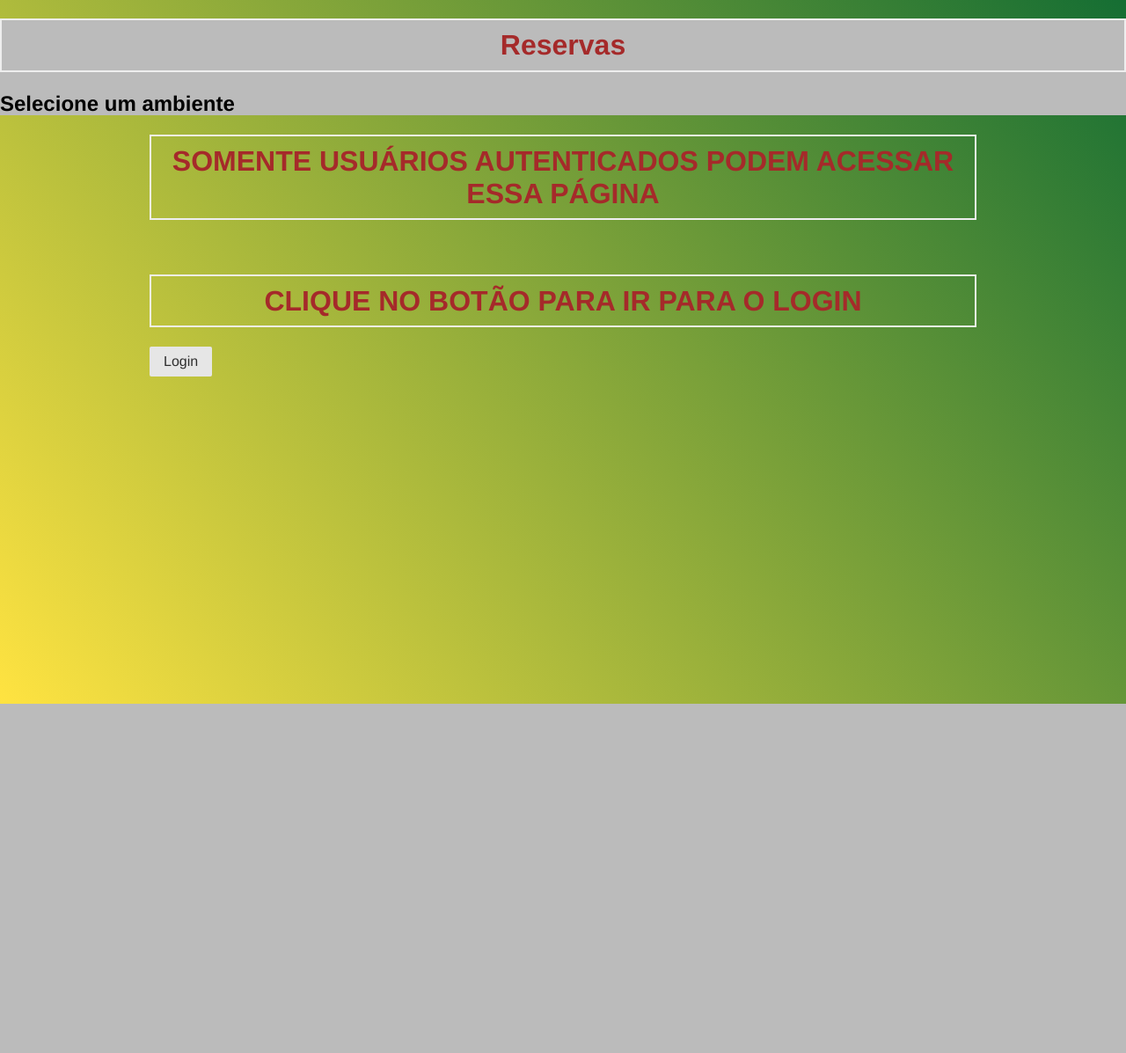
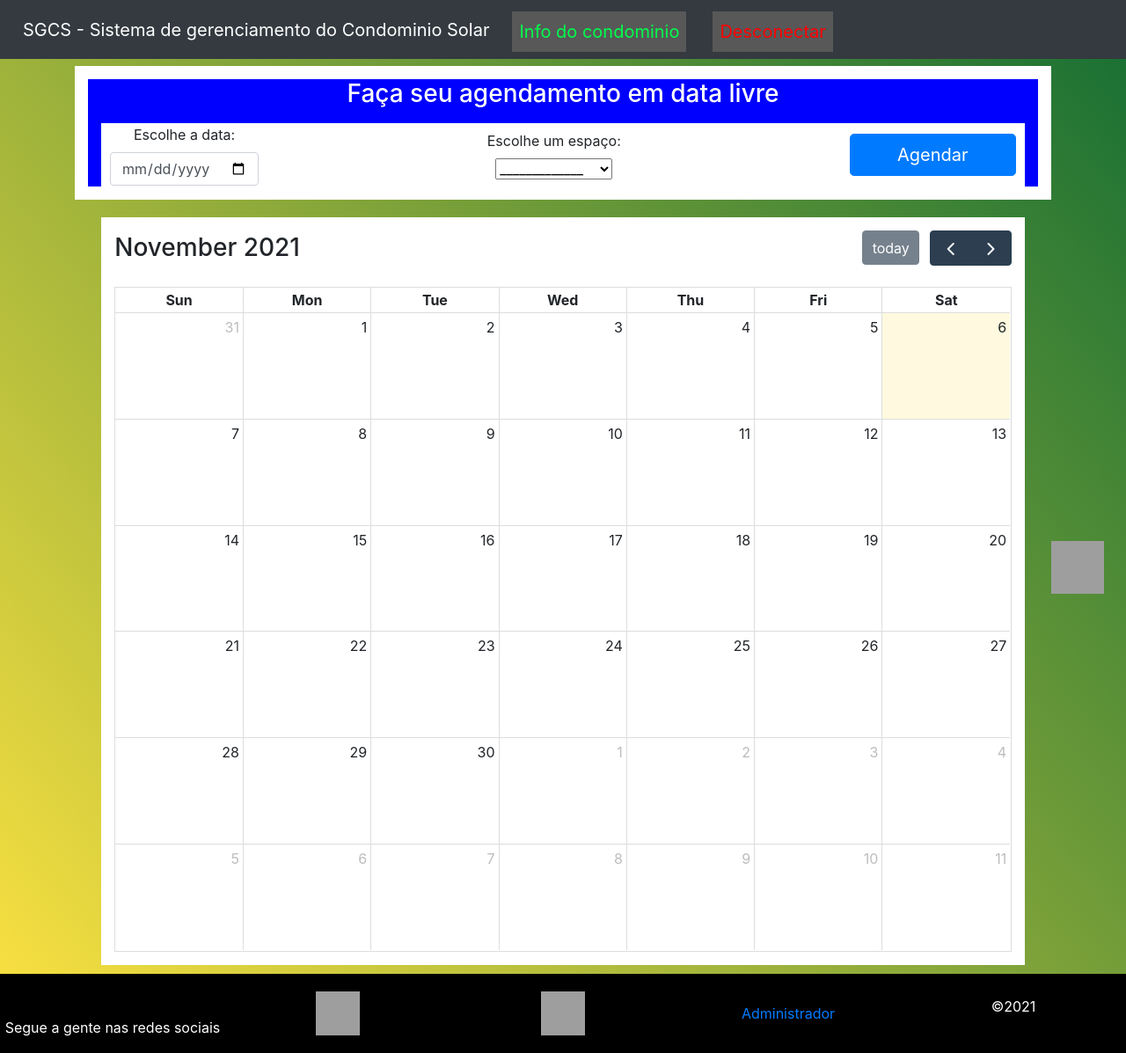
Before and after one commit to Fe13Reis/Aplicativo-web-com-python-e-flask, a Flask app: page /agenda in a window 1280 px wide. Shown: the whole page at 88% size. Before the commit the page ends 800 px from the top, so only its background shows below. Run offline with Flask 2, Linux system fonts and the light colour scheme; the visitor is signed in with stand-in values (Sample User, id 1); data comes from the database, SQL or seed files in the repository; lists and menus that the app fills with data are empty; some libraries are stand-ins or nearby versions; grey boxes are pictures that could not be loaded.

Commit message:
ajustes em agenda, index, login e aplicativo

```diff
--- a/templates/agenda.html
+++ b/templates/agenda.html
@@ -1,79 +1,135 @@
 <!DOCTYPE html>
+<html lang="pt-br">
+<head>
+    <meta charset="utf-8">
+    <title>Agenda Churrasqueira</title>
 
-<head>
-	<meta charset="UTF-8">
-    <title>Agendamentos - Condomínio Residencial Solar de Oliveira</title>
+      <!-- Bootstrap CSS -->
+    <link rel="stylesheet" href="https://stackpath.bootstrapcdn.com/bootstrap/4.1.3/css/bootstrap.min.css" integrity="sha384-MCw98/SFnGE8fJT3GXwEOngsV7Zt27NXFoaoApmYm81iuXoPkFOJwJ8ERdknLPMO" crossorigin="anonymous">
 
-	<link rel="stylesheet" type="text/css" href="{{ url_for('static', filename='style.css') }}">
-	<link rel="stylesheet" href="https://unpkg.com/purecss@2.0.6/build/pure-min.css"
-        integrity="sha384-Uu6IeWbM+gzNVXJcM9XV3SohHtmWE+3VGi496jvgX1jyvDTXfdK+rfZc8C1Aehk5" crossorigin="anonymous">
-    <link rel="stylesheet" href="../static/stileAgenda.css">
+    <!-- Font Awesome -->
+    <link rel="stylesheet" href="https://use.fontawesome.com/releases/v5.3.1/css/all.css" integrity="sha384-mzrmE5qonljUremFsqc01SB46JvROS7bZs3IO2EmfFsd15uHvIt+Y8vEf7N7fWAU" crossorigin="anonymous">
 
+    <!--Importar o calendario e o estilo-->
+    <link rel="stylesheet" href="https://cdn.jsdelivr.net/npm/fullcalendar@5.10.0/main.min.css">
+    <script src="https://cdn.jsdelivr.net/npm/fullcalendar@5.10.0/main.min.js"></script>
 </head>
+<body style="background: linear-gradient(50deg,rgb(255, 227, 65),#156e33);">
 
+  <nav class="navbar navbar-expand-md navbar-light bg-dark fixed-top">
+    <a class="navbar-brand" style=" padding-left: 10px; padding-right: 10px; color: white;">SGCS - Sistema de gerenciamento do Condominio Solar</a>
 
+    <button style="color: white; background-color: aquamarine;" class="navbar-toggler" type="button" data-toggle="collapse" data-target="#navbarNav" aria-controls="navbarNav" aria-expanded="false" aria-label="Toggle navigation">
+        <span class="navbar-toggler-icon"></span>
+    </button>
+    <div class="collapse navbar-collapse" id="navbarNav">
+        <ul class="navbar-nav">
+          <li class="nav-item active">
+              <a class="nav-link" style="margin-right: 30px; margin-top: 5px; font-size: 20px; background-color: rgb(88, 88, 88); color: rgb(0, 255, 76);" href="{{ url_for('info')}}">Info do condominio</a>
+          </li>
+          <li class="nav-item active">
+              <a class="nav-link" style="margin-right: 30px; margin-top: 5px; background-color: rgb(88, 88, 88); font-size: 20px; color: rgb(255, 0, 0);" href="#">Desconectar</a>
+          </li>
+        </ul>
+    </div>
+  </nav>
 
-<body>
+  <div class="container" style="text-align: center; margin-top: 75px;">
 
-	<header>
-    	<h1>Reservas</h1>
-    	<h2>Selecione um ambiente</h2>
-	</header>
-
-
-
-	 <main>
+    <div style="width: 100%; display: block; margin-left: auto; margin-right: auto; background-color: white; padding: 15px; margin-bottom: 20px;">
+      <form method="POST" action="{{ url_for('agendarEspaco') }}" style="background-color: blue;">
           {% with messages = get_flashed_messages() %}
-		<!--Usuário logado-->
                 {% if messages %}
                     <ul id="messages" class="list-unstyled">
                     {% for message in messages %}
                         <li class="alert alert-success">{{ message }}</li>
                     {% endfor %}
                     </ul>
+                {% endif %}
+            {% endwith %}
+          <h1 class="h3 mb-3 fw-normal" style="color: white;">Faça seu agendamento em data livre</h1>
+          <div class="container">
+          <table style="background-color: white; width: 100%;" >
+            <tr>
+              <td style="padding-left: 10px;  width: 10%;">
+                <label for="floatingInput">Escolhe a data:</label>
+                <input type="date" class="form-control" name="data">
+              </td>
+              <td style="padding-left: 10px; padding-right: 10px;  width: 70%;">
+                <label for="espaco">Escolhe um espaço:</label><br>
+                <select name="espaco" id="espaco">
+                  <option value="">_____________</option>
+                  <option value="Churrasqueira">Churrasqueira</option>
+                  <option value="Salão de Festa">Salão de Festa</option>
+                  <option value="Piscina">Piscina</option>
+                </select>
+              </td>
+              <td style="padding-right: 10px;  width: 20%;">
+                <button class="w-100 btn btn-lg btn-primary" type="submit">Agendar</button>
+              </td>
+            </tr>
+          </table>
+        </div>
+      </form>
+    </div>
+  </div>
+  <div id="calendar" style="width: 82%; display: block; margin-left: auto; margin-right: auto; background-color: white; padding: 15px;"></div>
+  <script>
+    let calendarEl = document.getElementById('calendar');
+    let calendar = new FullCalendar.Calendar(calendarEl, {
+      events : [
+        {% for event in events %}
+          {
+            title : '{{event["content"]}}',
+            start : '{{event["title"]}}',
+          },
+        {% endfor %}
+      ]
+    });
+    calendar.render();
+  </script>
+<footer style="background-color: black; margin-top: 10px;">
+  <table style="width:100%">
 
-		<!--Tentando fazer das imagens o próprio botão/link-->
-		<ul class="produtos">
-			<li>
-				<a href="/piscina">
-					<h2>Piscina coberta</h2>
-					<img src="../static/img/piscina_coberta.jpg">
-					<p class="produto-descrica">Piscina coberta climatizada, disponível de terça a domingo das 09:00 às 22:00.</p>
-					<p class="produto-preco">Limite diário de 60 minutos por apartamento.</p>
+    <tr>
+      <td style="width:10%">
+        <center>
+            <p class="mt-5 mb-3" style="color: white;">Segue a gente nas redes sociais</p>
+        </center>
+      </td>
+      <td style="width:10%">
+        <center>
+            <a href="https://www.facebook.com/">
+              <img src="https://www.jerem.com.br/imagens/facebook.png" style="height: 50px; width: 50px">
             </a>
-			</li>
-			<li>
-				<a href="/salao">
-					<h2>Salão de Festas</h2>
-					<img src="../static/img/salao_de_festas.png">
-					<p class="produto-descricao">Salão de festas com toda a infraestrutura para sua confraternização.</p>
-					<p class="produto-preco">R$180,00 por reserva.</p>
+        </center>
+      </td>
+      <td style="width:10%">
+        <center>
+            <a href="https://www.instagram.com/">
+              <img src="https://www.jerem.com.br/imagens/instagram.png" style="height: 50px; width: 50px">
             </a>
-			</li>
-			<li>
-				<a href="/churras">
-					<h2>Churrasqueira</h2>
-					<img src="../static/img/churrasqueira.jpg">
-					<p class="produto-descricao">Espaço com churrasqueira para até 30 pessoas.</p>
-					<p class="produto-preco">R$100,00 por resrva.</p>
-				</a>
-			</li>
-		</ul>
-	</main>
+        </center>
+      </td>
+      <td style="width:10%">
+        <center>
+          <a href="{{ url_for('dataMarcada')}}">Administrador</a>
+        </center>
+      </td>
+      <td style="width:10%">
+        <center>
+            <p style="color: white;">&copy;2021</p>
+        </center>
+      </td>
+    </tr>
+  </table>
+<a href="https://api.whatsapp.com/send?l=pt&amp;phone=5511977205935"><img src="https://www.jerem.com.br/imagens/whatsapp.png" style="height:60px; width: 60px; position:fixed; bottom: 125px; right: 25px; z-index:99999;" data-selector="img"></a>
+</footer>
+<!-- JavaScript (Opcional) -->
+    <!-- jQuery primeiro, depois Popper.js, depois Bootstrap JS -->
+    <script src="https://code.jquery.com/jquery-3.3.1.slim.min.js" integrity="sha384-q8i/X+965DzO0rT7abK41JStQIAqVgRVzpbzo5smXKp4YfRvH+8abtTE1Pi6jizo" crossorigin="anonymous"></script>
+    <script src="https://cdnjs.cloudflare.com/ajax/libs/popper.js/1.14.3/umd/popper.min.js" integrity="sha384-ZMP7rVo3mIykV+2+9J3UJ46jBk0WLaUAdn689aCwoqbBJiSnjAK/l8WvCWPIPm49" crossorigin="anonymous"></script>
+    <script src="https://stackpath.bootstrapcdn.com/bootstrap/4.1.3/js/bootstrap.min.js" integrity="sha384-ChfqqxuZUCnJSK3+MXmPNIyE6ZbWh2IMqE241rYiqJxyMiZ6OW/JmZQ5stwEULTy" crossorigin="anonymous"></script>
 
 </body>
-
-<!--tentativa de acesso sem estar logado-->
-{% else %}
-
-<body>
-    <h1>SOMENTE USUÁRIOS AUTENTICADOS PODEM ACESSAR ESSA PÁGINA</h1>
-    <br>
-    <h1>CLIQUE NO BOTÃO PARA IR PARA O LOGIN</h1>
-
-    <a class="pure-button" href="/login">Login</a>
-
-</body>
-
-{% endif %}
-{% endwith %}
+</html>
```
Also changed, not shown: aplicativo.py (+97 -37 lines), templates/index.html (+6 -5 lines), templates/login.html (+17 -15 lines). Lines whose indentation alone changed are shown as unchanged.
